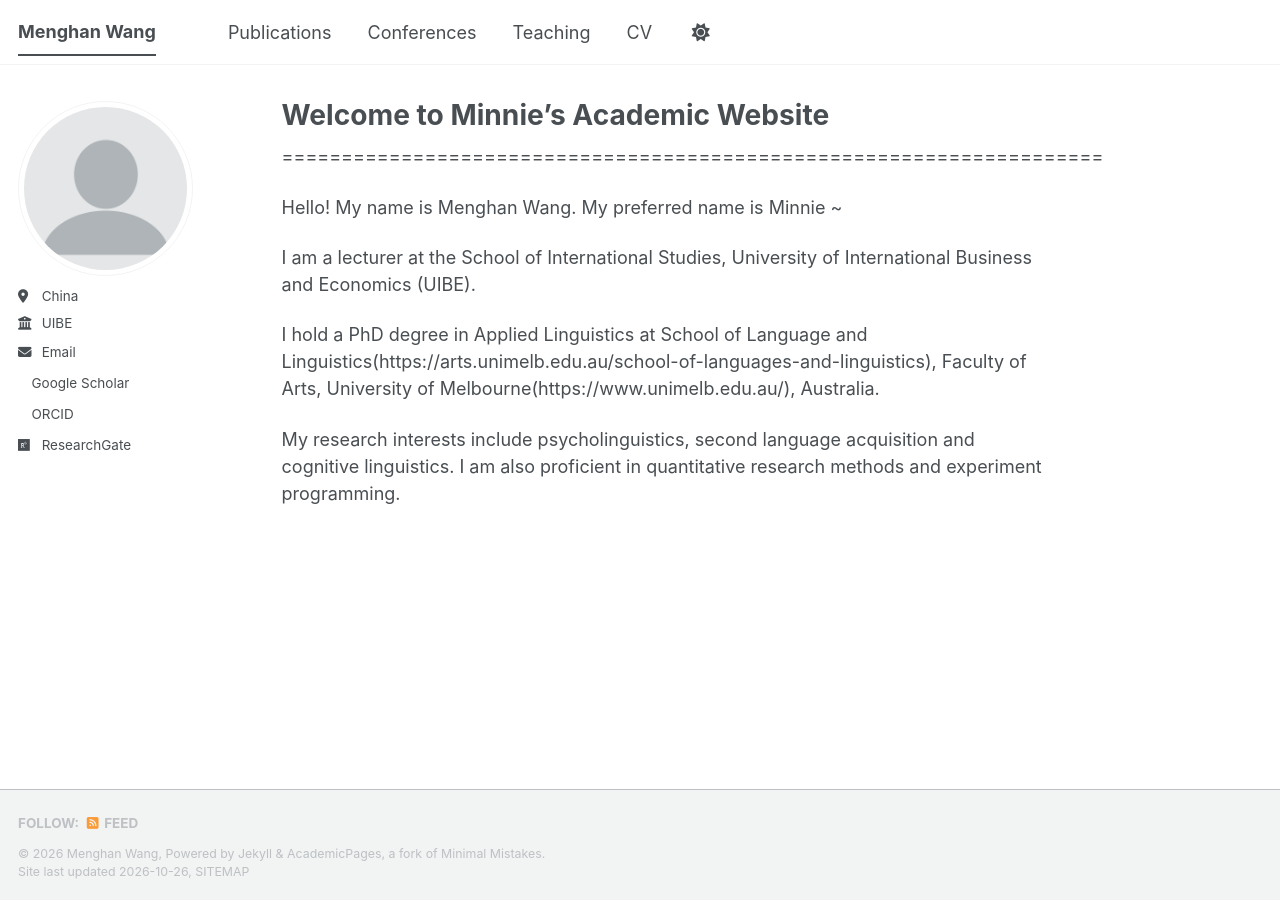
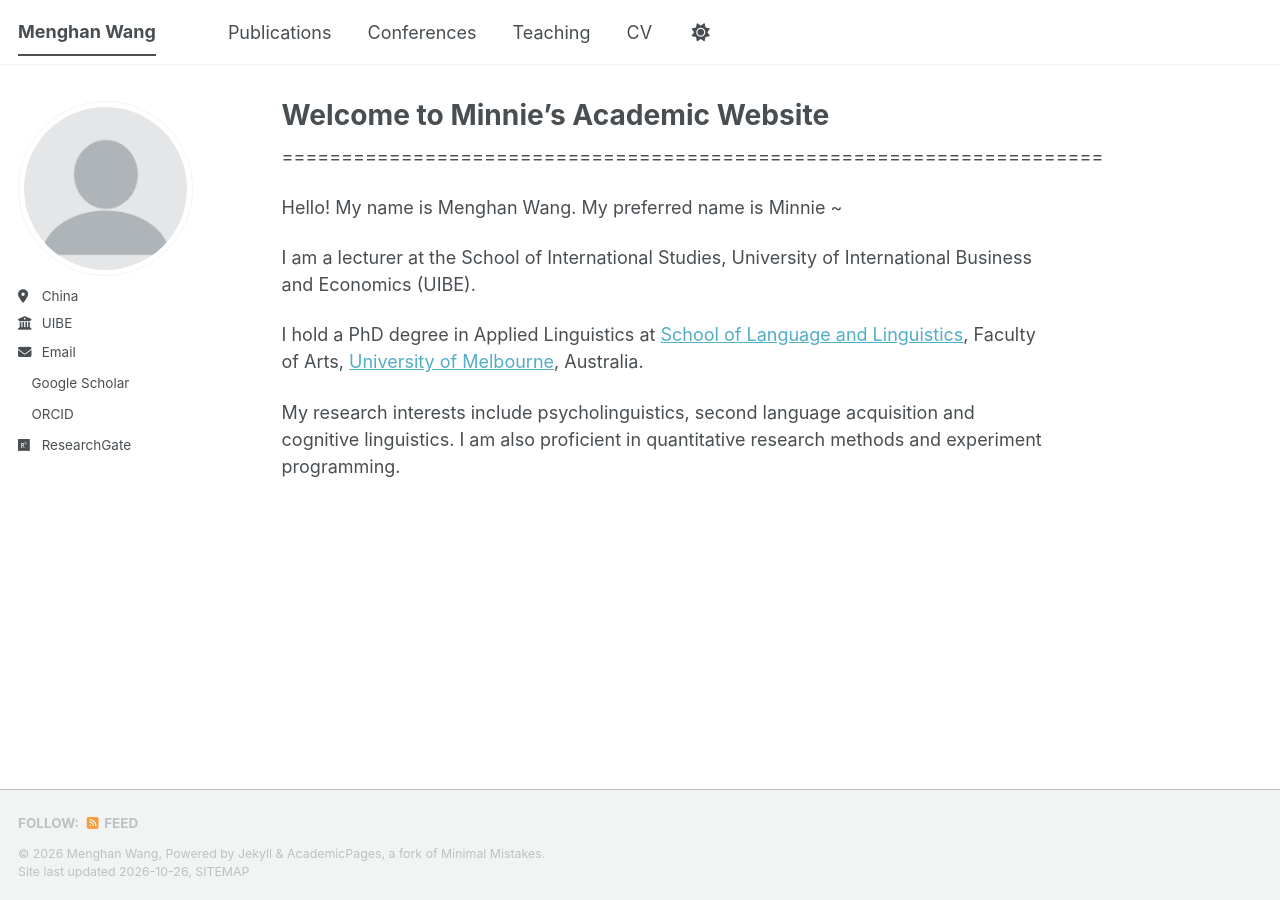
Before and after one commit to menghan120/menghan.github.io, a Jekyll site: the page built from _pages/about.md, in a window 1280 px wide. Built offline with Jekyll 4.4.1, drawn with Linux system fonts in a browser that asks for light colours; a script bundle is joined from its source files by our own code; a style sheet for code colours, icons or effects is not loaded.

Commit message:
Update links in about.md for proper formatting

```diff
--- a/_pages/about.md
+++ b/_pages/about.md
@@ -14,6 +14,6 @@ Hello! My name is Menghan Wang. My preferred name is Minnie ~
 
 I am a lecturer at the School of International Studies, University of International Business and Economics (UIBE).
 
-I hold a PhD degree in Applied Linguistics at School of Language and Linguistics(https://arts.unimelb.edu.au/school-of-languages-and-linguistics), Faculty of Arts, University of Melbourne(https://www.unimelb.edu.au/), Australia.
+I hold a PhD degree in Applied Linguistics at [School of Language and Linguistics](https://arts.unimelb.edu.au/school-of-languages-and-linguistics), Faculty of Arts, [University of Melbourne](https://www.unimelb.edu.au/), Australia.
 
 My research interests include psycholinguistics, second language acquisition and cognitive linguistics. I am also proficient in quantitative research methods and experiment programming.
```
